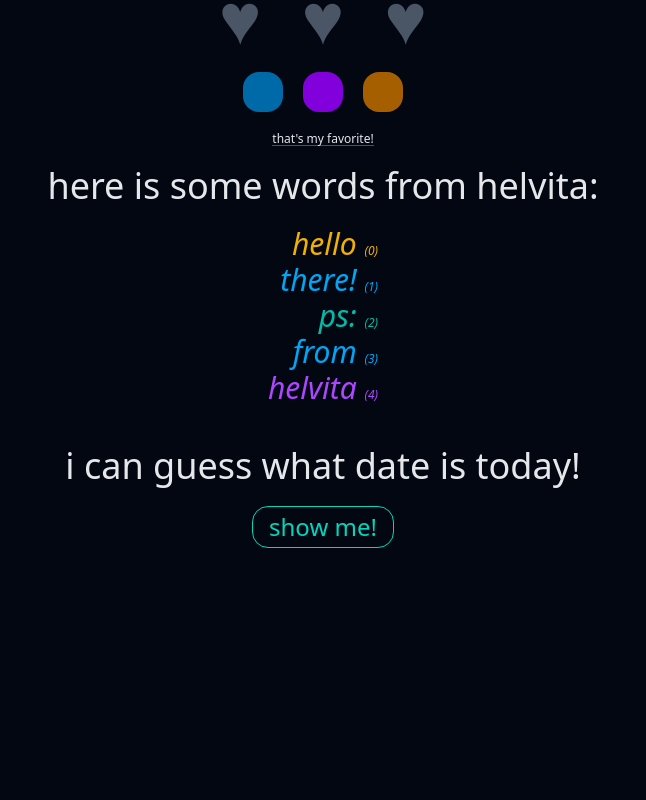
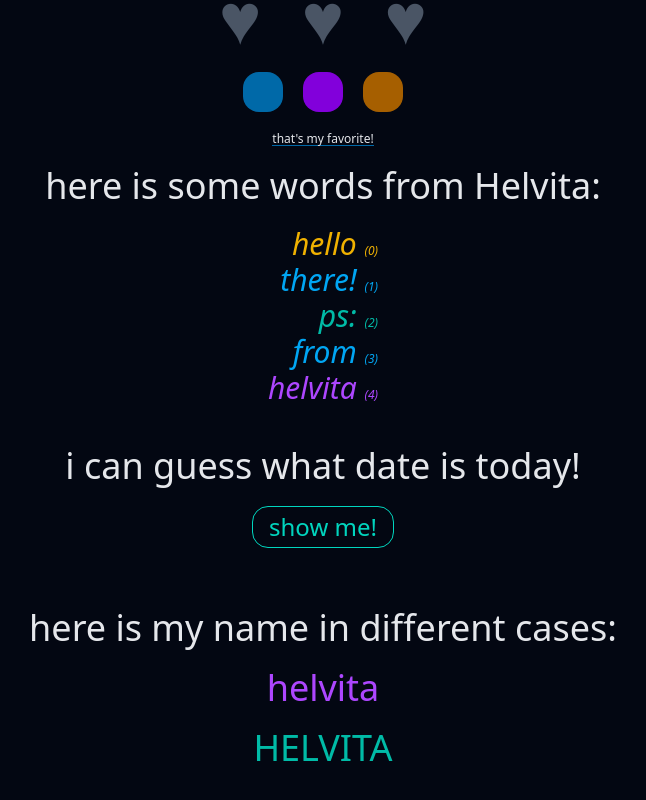
Before and after one commit to hellvita/angular-first-project, an Angular app: page / in a window 1280 px wide. Shown: the part 886-1686 px from the top of the page, without its empty margins (317-963 px from the left). Before the commit the page ends 1574 px from the top, so only its background shows below. Built offline with nearby package versions, Linux system fonts and the light colour scheme.

Commit message:
add the lowercase and uppercase pipes

```diff
--- a/src/app/components/test-component/test-component.html
+++ b/src/app/components/test-component/test-component.html
@@ -69,7 +69,7 @@
     <p class="text-[12px] border-b border-yellow-700">good choice!</p>
   }
 
-  <h2>here is some words from helvita:</h2>
+  <h2>here is some words from {{ myName }}:</h2>
   <ul>
     @for (
       part of partsOfHelvitaMessage;
@@ -94,7 +94,9 @@
         </li>
       }
     } @empty {
-      <li class="text-2xl italic text-gray-600">actually, helvita didn't say anything yet...</li>
+      <li class="text-2xl italic text-gray-600">
+        actually, {{ myName }} didn't say anything yet...
+      </li>
     }
   </ul>
 
@@ -111,4 +113,10 @@
       <p class="text-yellow-500">'{{ today | date: 'fullDate' }}'</p>
     }
   </div>
+
+  <div class="flex flex-col gap-5 p-5 items-center">
+    <h2>here is my name in different cases:</h2>
+    <p class="text-4xl text-purple-500 text-right">{{ myName | lowercase }}</p>
+    <p class="text-4xl text-teal-500 text-right">{{ myName | uppercase }}</p>
+  </div>
 </section>
--- a/src/app/components/test-component/test-component.ts
+++ b/src/app/components/test-component/test-component.ts
@@ -19,7 +19,7 @@ export class TestComponent {
     this.dataEmitter.emit(this.message);
   }
 
-  myName: string = 'helvita';
+  myName: string = 'Helvita';
 
   message: string = '';
 
```
